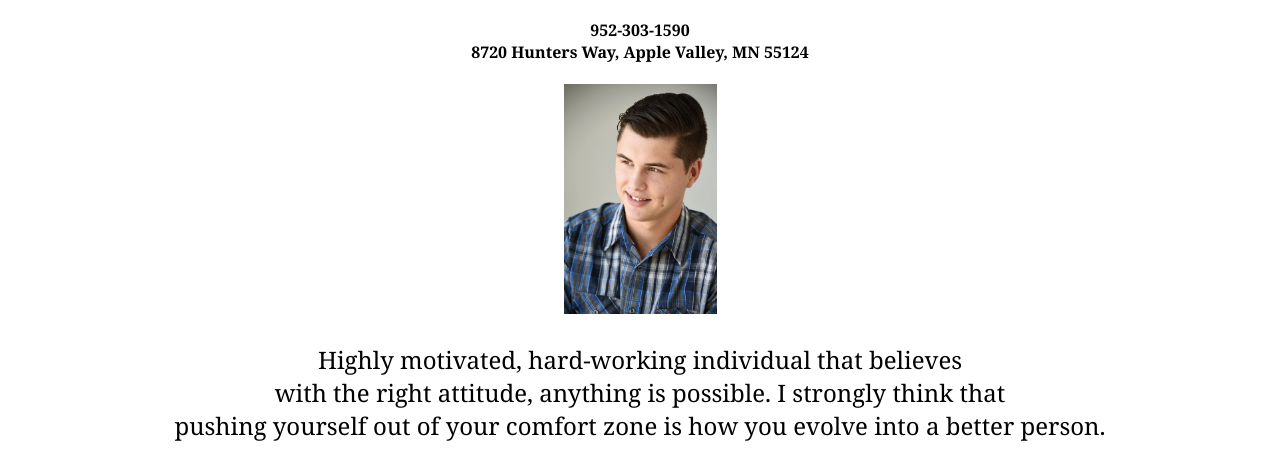
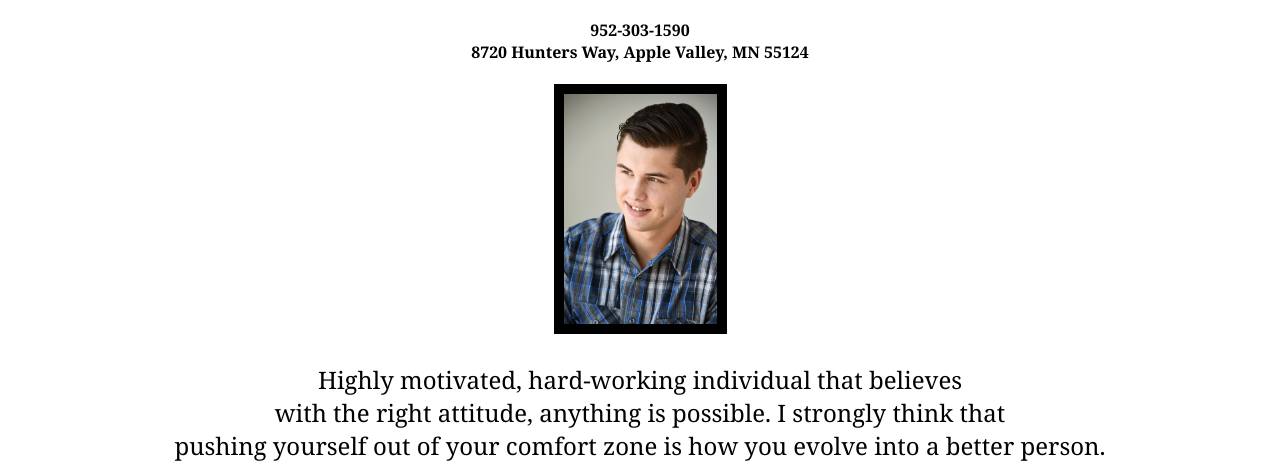
Before and after one commit to wyattday/wyattday.github.io, a plain HTML site: page index.html in a window 1280 px wide. Shown: the part 67-530 px from the top of the page. Drawn offline with Linux system fonts and the light colour scheme.

Commit message:
Update index.html

```diff
--- a/index.html
+++ b/index.html
@@ -8,7 +8,7 @@
 <body>
   <h1>Wyatt Day</h1>
   <h4>952-303-1590<br>8720 Hunters Way, Apple Valley, MN 55124</h4>
-  <img src="Coding Pic.PNG" width="153" h="219">
+  <img src="Coding Pic.PNG" width="153" h="219" border="10">
   <p>Highly motivated, hard-working individual that believes<br>
       with the right attitude, anything is possible. I strongly think that<br>
       pushing yourself out of your comfort zone is how you evolve into a better person.</p>
```
